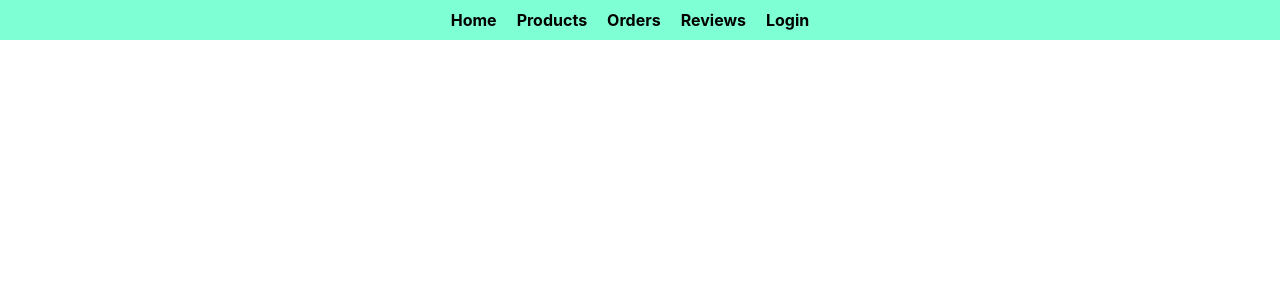
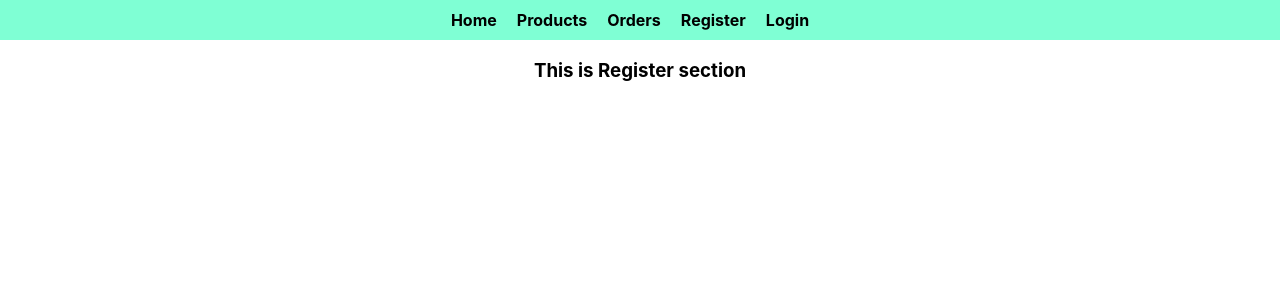
Before and after one commit to sayemhossain/router-firebase-integration, a React (Create React App) app: page /register in a window 1280 px wide. Shown: the top 300 px of the page. Built offline with nearby package versions, Linux system fonts and the light colour scheme.

Commit message:
new code added

```diff
--- a/src/App.js
+++ b/src/App.js
@@ -5,7 +5,7 @@ import Home from "./components/Home/Home";
 import Login from "./components/Login/Login";
 import Products from "./components/Products/Products";
 import Orders from "./components/Orders/Orders";
-import Reviews from "./components/Reviews/Reviews";
+import Register from "./components/Register/Register";
 
 function App() {
   return (
@@ -15,7 +15,7 @@ function App() {
         <Route path="/" element={<Home></Home>}></Route>
         <Route path="/products" element={<Products></Products>}></Route>
         <Route path="/orders" element={<Orders></Orders>}></Route>
-        <Route path="/reviews" element={<Reviews></Reviews>}></Route>
+        <Route path="/register" element={<Register></Register>}></Route>
         <Route path="/login" element={<Login></Login>}></Route>
       </Routes>
     </div>
--- a/src/components/Header/Header.js
+++ b/src/components/Header/Header.js
@@ -8,7 +8,7 @@ const Header = () => {
         <Link to="/">Home</Link>
         <Link to="/products">Products</Link>
         <Link to="/Orders">Orders</Link>
-        <Link to="/Reviews">Reviews</Link>
+        <Link to="/register">Register</Link>
         <Link to="/login">Login</Link>
       </nav>
     </div>
--- a/src/components/Reviews/Reviews.js
+++ b/src/components/Register/Register.js
@@ -3,7 +3,7 @@ import React from "react";
 const Reviews = () => {
   return (
     <div>
-      <h3>This is Reviews section</h3>
+      <h3>This is Register section</h3>
     </div>
   );
 };
```
